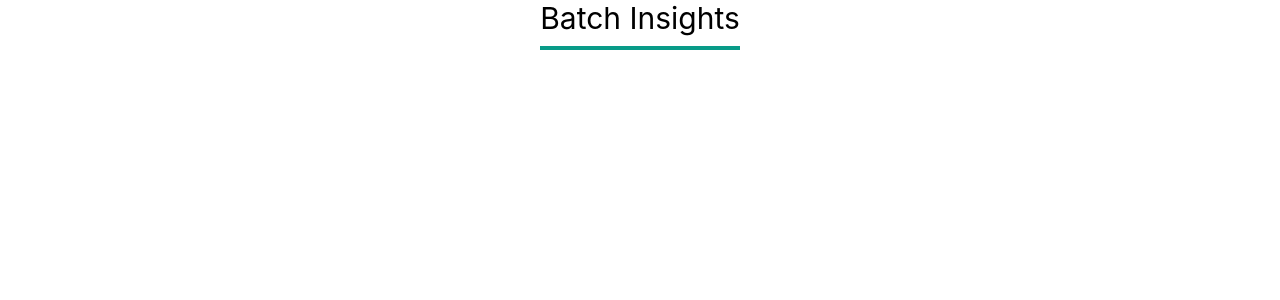
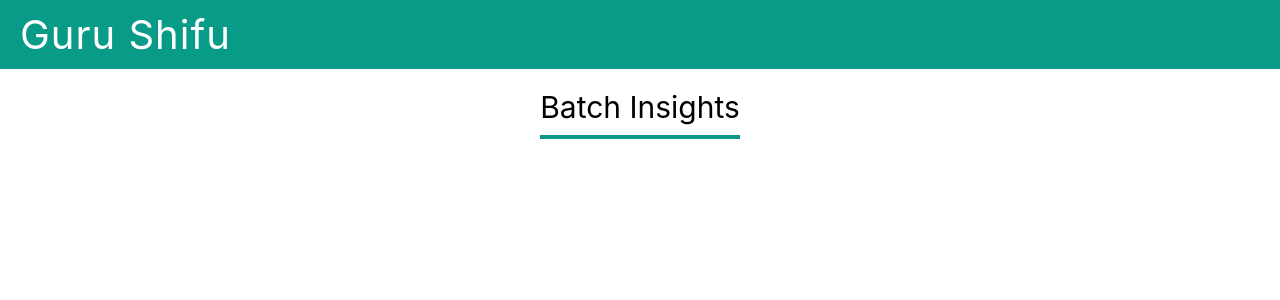
Before and after one commit to purplevaruntw/gurushifu-trainer-batch-insights, a React (Create React App) app: page / in a window 1280 px wide. Shown: the top 300 px of the page. Built offline with nearby package versions, Linux system fonts and the light colour scheme.

Commit message:
Added Header.

```diff
--- a/src/App.js
+++ b/src/App.js
@@ -4,6 +4,7 @@
 import axios from "axios";
 import { useEffect, useState } from "react";
 import BatchData from "./components/BatchData/BatchData";
+import Header from "./components/Header/Header";
 
 function App() {
 	const [data, setData] = useState(null);
@@ -22,6 +23,7 @@
 	});
 	return (
 		<div className="App">
+			<Header />
 			{showButton && (
 				<Button
 					value="Batch Insights"
--- /dev/null
+++ b/src/components/Header/Header.css
@@ -0,0 +1,16 @@
+.header {
+	width: 100%;
+	display: flex;
+	justify-content: flex-start;
+	background: #089b88;
+	margin-bottom: 20px;
+}
+.gs-brand {
+	margin: 10px;
+	font-size: 40px;
+	margin-left: 20px;
+	color: white;
+	letter-spacing: 1px;
+	cursor: pointer;
+	transition: font-size 0.3s ease-in-out, transform 0.3s ease-in-out;
+}
--- /dev/null
+++ b/src/components/Header/Header.js
@@ -0,0 +1,11 @@
+import React from "react";
+import "./Header.css";
+const Header = () => {
+	return (
+		<div className="header">
+			<span className="gs-brand">Guru Shifu</span>
+		</div>
+	);
+};
+
+export default Header;
```
